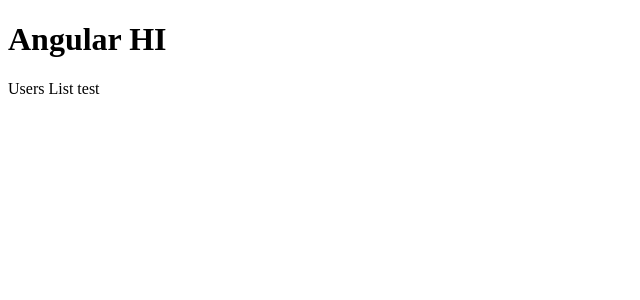
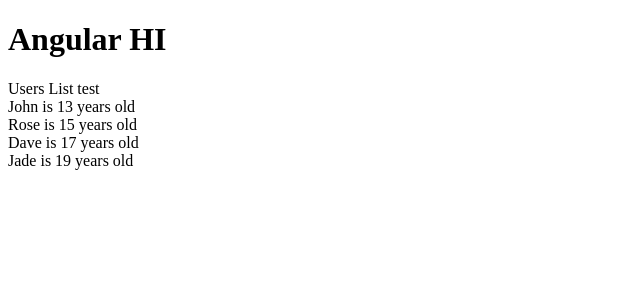
Before and after one commit to NatalieParker/Angular-Project, an Angular app in the folder 2ndAngular/: page / in a window 1280 px wide. Shown: the top 300 px of the page, without its empty margins (0-640 px from the left). Built offline with nearby package versions, Linux system fonts and the light colour scheme.

Commit message:
Creation of variables
Created and displayed variables using UserListComponent ts and html.

```diff
--- a/2ndAngular/src/app/usersList/usersList.component.html
+++ b/2ndAngular/src/app/usersList/usersList.component.html
@@ -1 +1,5 @@
 <div>Users List test</div>
+
+<div *ngFor="let user of users">
+    {{user.name}} is {{user.age}} years old
+</div>
--- a/2ndAngular/src/app/usersList/usersList.component.ts
+++ b/2ndAngular/src/app/usersList/usersList.component.ts
@@ -5,4 +5,28 @@
     templateUrl: './usersList.component.html',
     standalone: false
 })
-export class UsersListComponent {}
+export class UsersListComponent {
+    // testUsers = ["Dave", "John", "Jake", "Dirk"];
+    users = [
+        {
+            id: '1',
+            name: "John",
+            age: 13
+        },
+        {
+            id: '2',
+            name: "Rose",
+            age: 15
+        },
+        {
+            id: '3',
+            name: "Dave",
+            age: 17
+        },
+        {
+            id: '4',
+            name: "Jade",
+            age: 19
+        }
+    ]
+}
```
